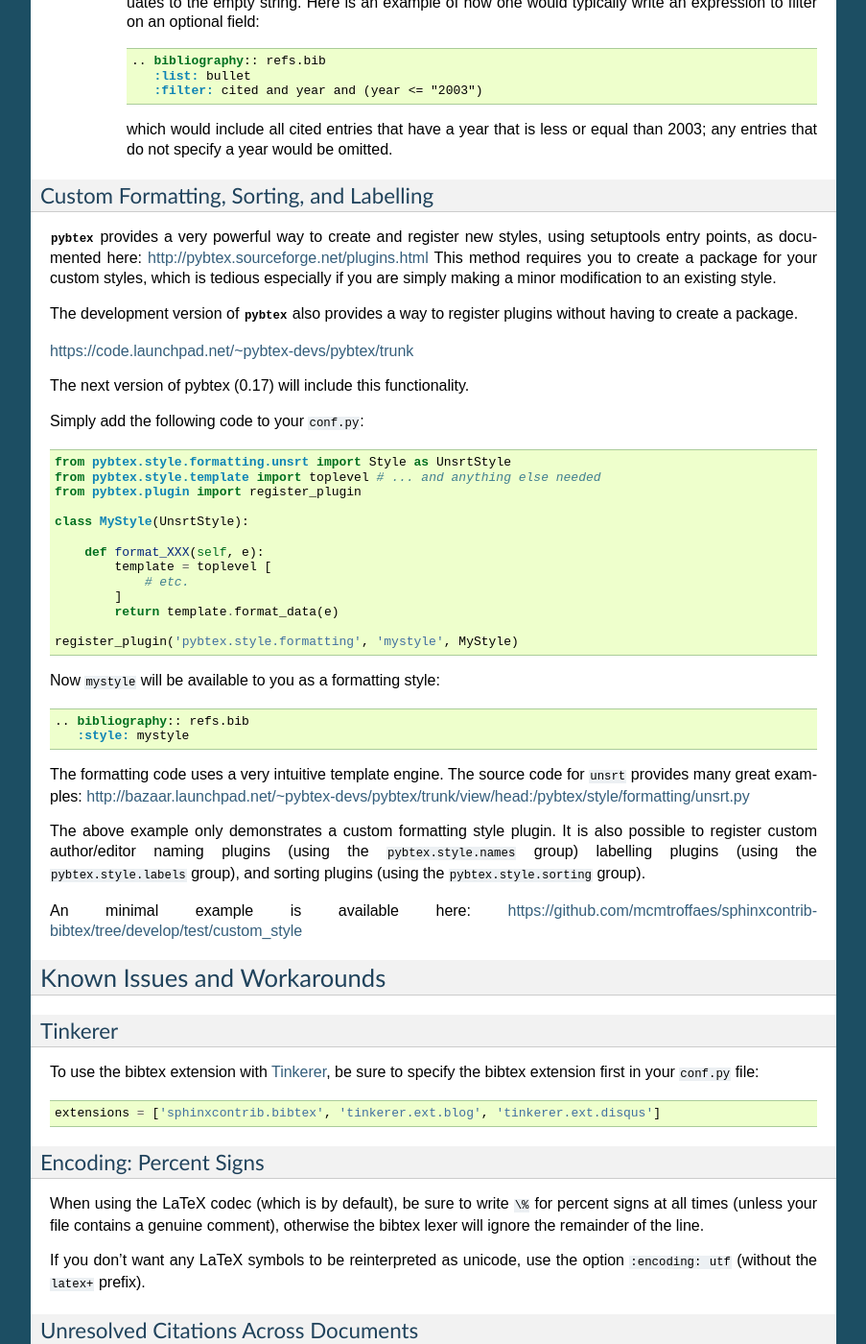
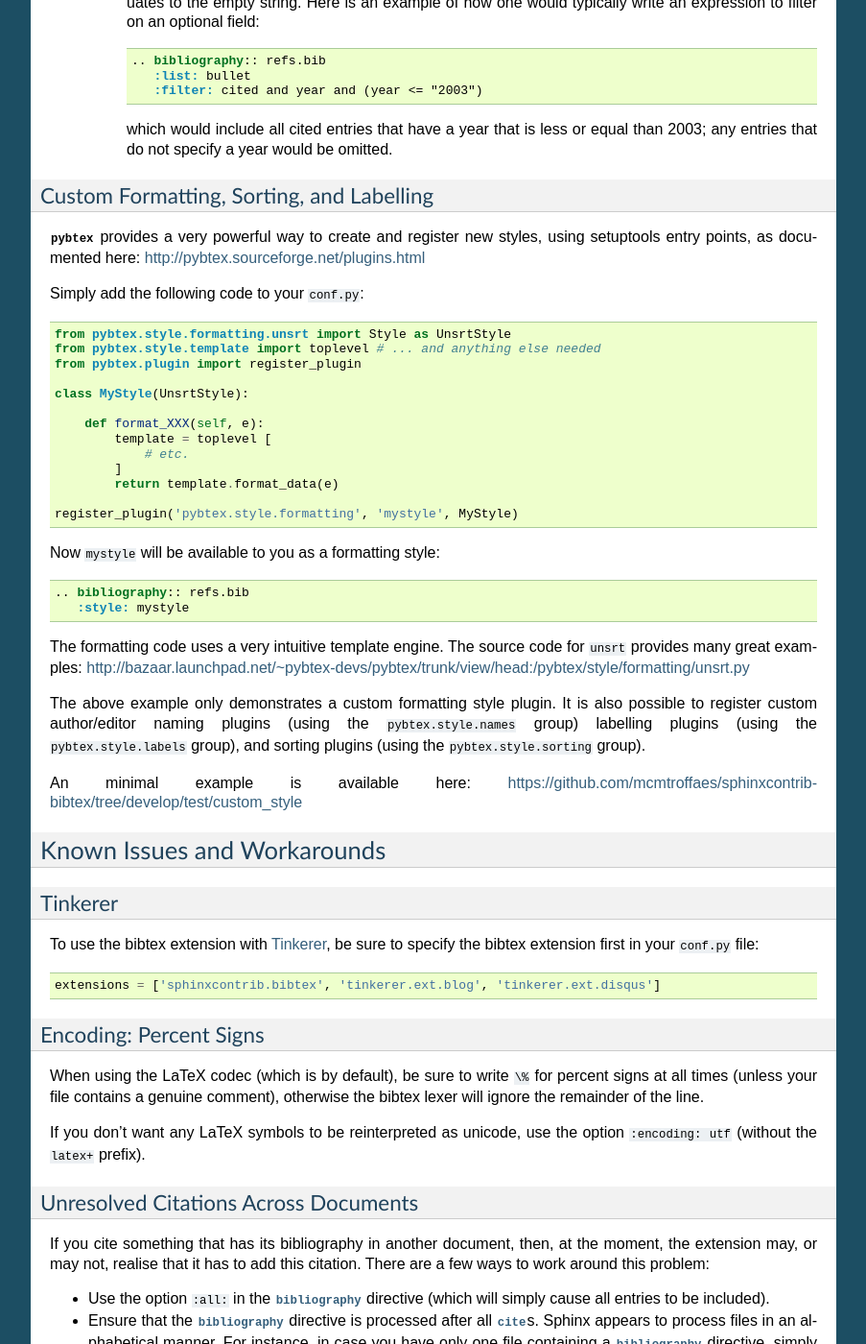
Before and after one commit to mcmtroffaes/sphinxcontrib-bibtex, a Sphinx documentation site: the page built from doc/usage.rst, in a window 1280 px wide and 1400 px high, scrolled down 3455 px. Shown: the whole window at 96% size, without its empty margins (198-1101 px from the left). Built offline with Sphinx 7.4.7, drawn with Linux system fonts in a browser that asks for light colours; formulas are drawn with MathJax 3; pages that are not in the unit, such as notebooks, are missing from menus; some of the changed text lies outside the part shown.

Commit message:
Remove some old things about pybtex<0.17 in the documentation, now that we require pybtex 0.17. [ci skip]

```diff
--- a/doc/usage.rst
+++ b/doc/usage.rst
@@ -273,17 +273,6 @@
 :mod:`pybtex` provides a very powerful way to create and register new
 styles, using setuptools entry points,
 as documented here: http://pybtex.sourceforge.net/plugins.html
-This method requires you to create a package for your custom styles,
-which is tedious especially if you are simply making a minor modification
-to an existing style.
-
-The development version of :mod:`pybtex`
-also provides a way to register plugins
-without having to create a package.
-
-https://code.launchpad.net/~pybtex-devs/pybtex/trunk
-
-The next version of pybtex (0.17) will include this functionality.
 
 Simply add the following code to your ``conf.py``:
 
@@ -368,17 +357,6 @@
 
 Hopefully, this limitation can be lifted in a future release.
 
-KeyError When Using ``:style: plain``
-~~~~~~~~~~~~~~~~~~~~~~~~~~~~~~~~~~~~~
-
-When using the ``plain`` style, or any style that sorts entries, pybtex
-may raise ``KeyError: 'author'`` for entries that have no author.
-This has been fixed upstream:
-
-https://code.launchpad.net/~pybtex-devs/pybtex/trunk
-
-The next version of pybtex (0.17) will include this fix.
-
 Duplicate Labels When Using ``:style: plain``
 ~~~~~~~~~~~~~~~~~~~~~~~~~~~~~~~~~~~~~~~~~~~~~
 
```
